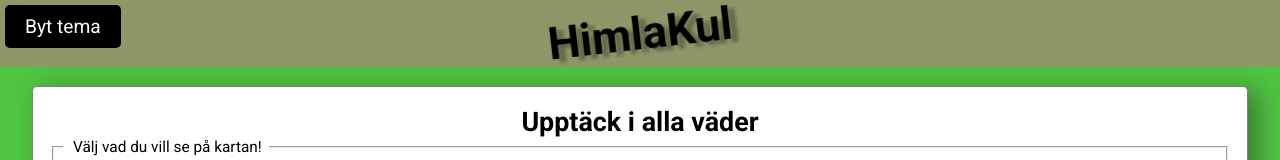
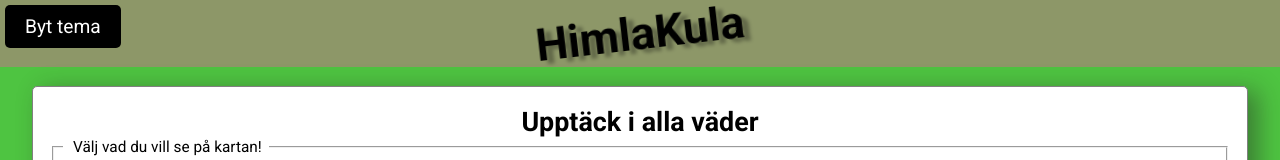
Before and after one commit to Bakko50B/FrontendProjekt, a website built with Parcel: page src/index.html in a window 1280 px wide. Shown: the top 160 px of the page. Built offline with nearby package versions, Linux system fonts and the light colour scheme.

Commit message:
Testar ny CORSserver

```diff
--- a/src/index.html
+++ b/src/index.html
@@ -31,7 +31,7 @@
 <body>
     <header>
         <button id="theme-toggle">Byt tema</button>
-        <h1>HimlaKul</h1>
+        <h1>HimlaKula</h1>
         <!-- <h2>En app för att upptäcka världen i alla väder</h2> -->
     </header>
 
--- a/src/js/main.js
+++ b/src/js/main.js
@@ -464,10 +464,13 @@ document.getElementById('closePopup').addEventListener('click', () => {
  */
 async function fetchWeather(lat, lon) {
 
-    //const apiUrl = `https://api.met.no/weatherapi/locationforecast/2.0/compact?lat=${lat}&lon=${lon}`;
+    // const apiUrl = `https://api.met.no/weatherapi/locationforecast/2.0/compact?lat=${lat}&lon=${lon}`;
 
     const Url = `https://api.met.no/weatherapi/locationforecast/2.0/compact?lat=${lat}&lon=${lon}`;
     const apiUrl = `https://thingproxy.freeboard.io/fetch/${Url}`;
+
+
+    // const apiUrl = `https://thingproxy.freeboard.io/fetch/${Url}`;
 
     try {
         const response = await fetch(apiUrl, {
```
